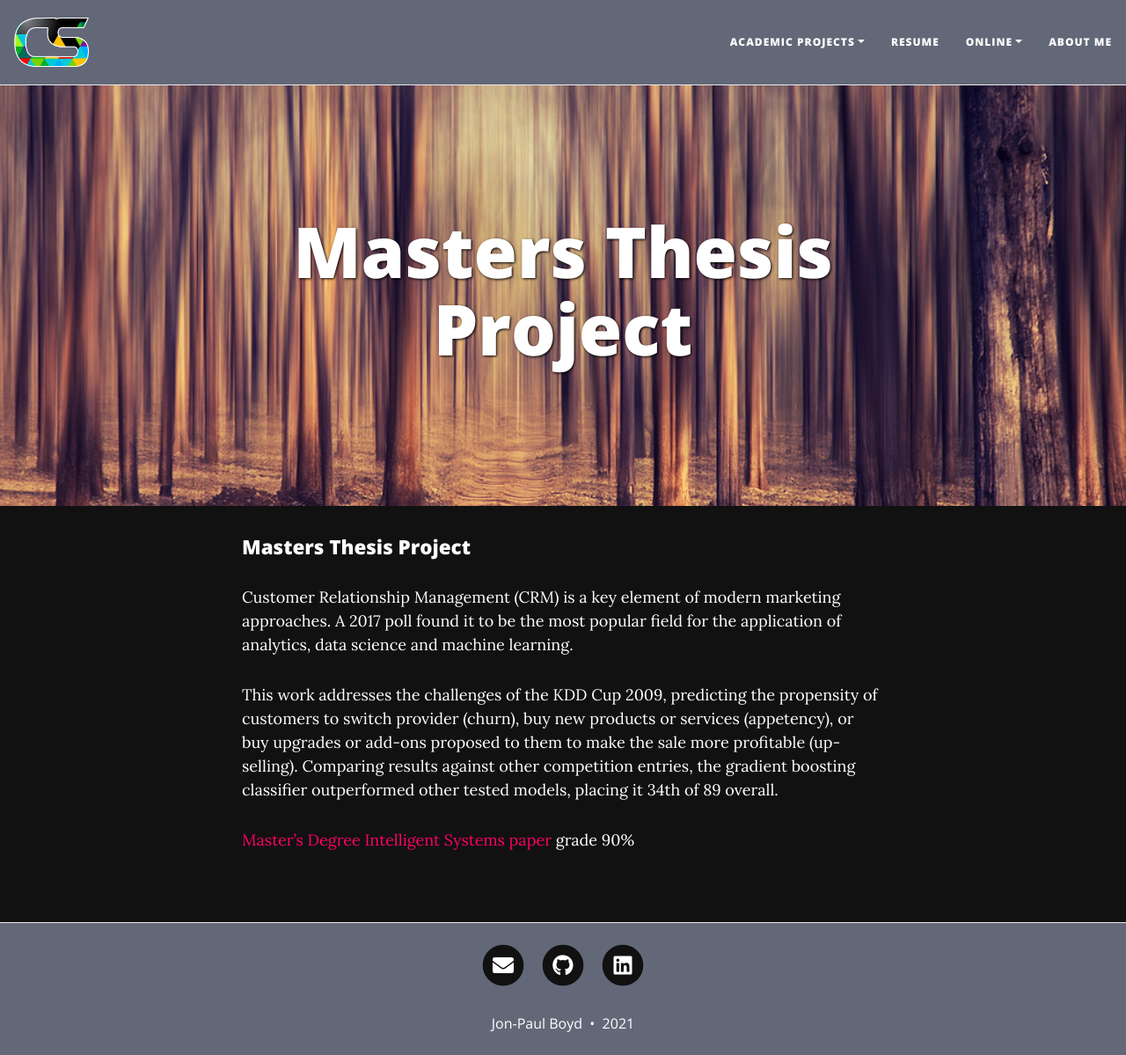
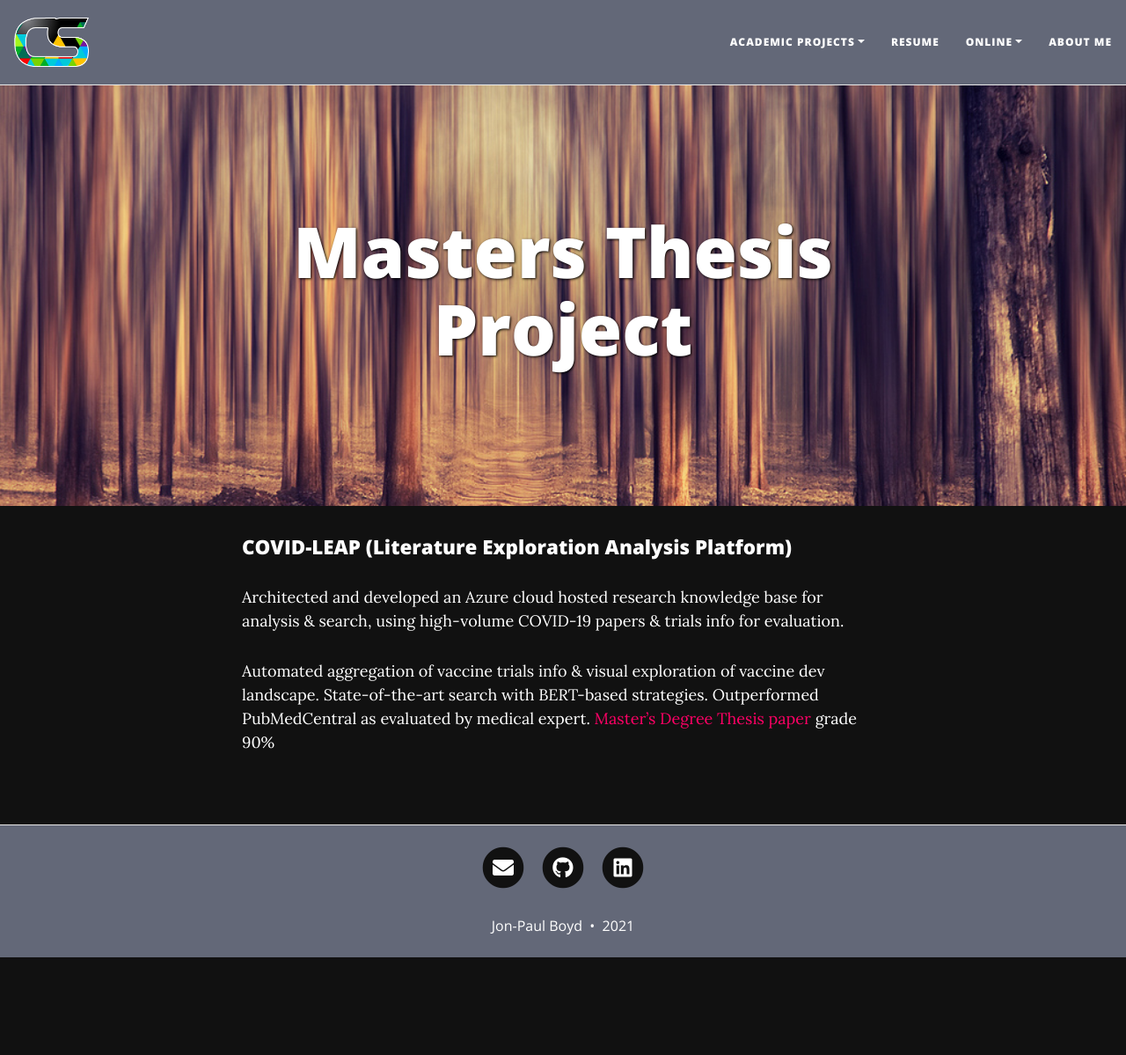
Before and after one commit to corticalstack/corticalstack.github.io, a Jekyll site: the page built from mt.md, in a window 1280 px wide and 1199 px high. Shown: the whole window at 88% size. Built offline with Jekyll 4.4.1, drawn with Linux system fonts in a browser that asks for light colours; nearby versions of some CDN libraries.

Commit message:
Adding thesis

```diff
--- a/mt.md
+++ b/mt.md
@@ -4,13 +4,8 @@
 cover-img: /assets/img/mt.jpg
 tags: [learning, Covid-19, natural language processing, information retreival, machine learning, BERT, transformers, neural networks, data engineering]
 ---
-### Masters Thesis Project
-Customer Relationship Management (CRM) is a key element of modern marketing approaches. A 2017 poll found it to be the
-most popular field for the application of analytics, data science and machine learning.
+### COVID-LEAP (Literature Exploration Analysis Platform)
+Architected and developed an Azure cloud hosted research knowledge base for analysis & search, using high-volume COVID-19 papers & trials info for evaluation.
 
-This work addresses the challenges of the KDD Cup 2009, predicting the propensity of customers to switch provider (churn),
-buy new products or services (appetency), or buy upgrades or add-ons proposed to them to make the sale more profitable
-(up-selling). Comparing results against other competition entries, the gradient boosting classifier outperformed other
-tested models, placing it 34th of 89 overall.
-
-[Master's Degree Intelligent Systems paper](https://docs.google.com/viewer?url=https://github.com/corticalstack/corticalstack.github.io/raw/master/docs/project/Jon-Paul Boyd Masters Thesis Report COVID-LEAP state-of-the-art information retrieval.pdf) grade 90%
+Automated aggregation of vaccine trials info & visual exploration of vaccine dev landscape. State-of-the-art search with BERT-based strategies. Outperformed PubMedCentral as evaluated by medical expert.
+[Master's Degree Thesis paper](https://docs.google.com/viewer?url=https://github.com/corticalstack/corticalstack.github.io/raw/master/docs/project/Jon-Paul Boyd Masters Thesis Report COVID-LEAP state-of-the-art information retrieval.pdf) grade 90%
```
